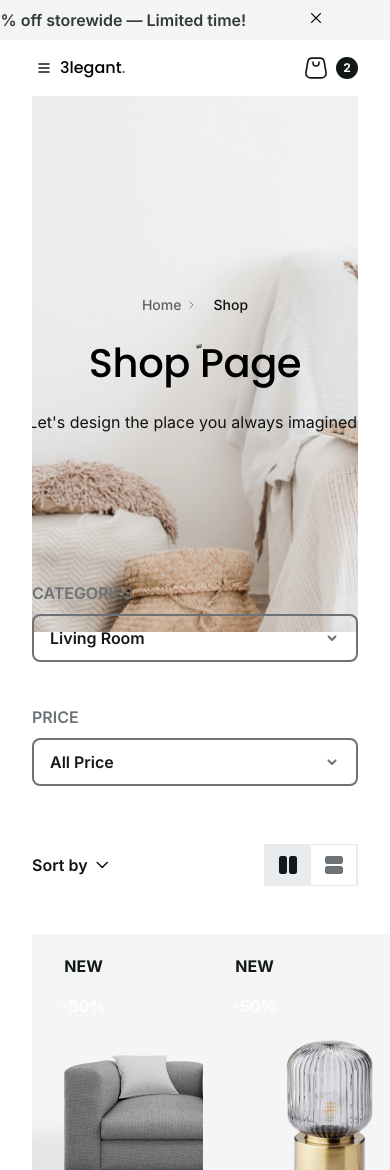
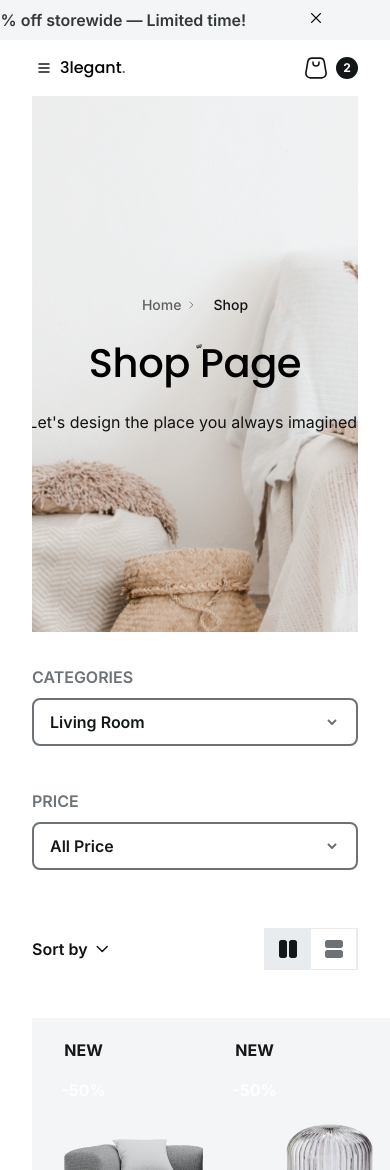
Before and after one commit to Hamiiiidreza/Home-Style, a React (Vite) app: page /Shop in a window 390 px wide. Shown: the top 1170 px of the page. Built offline with nearby package versions, Linux system fonts and the light colour scheme.

Commit message:
(fix):redesign shop pages

```diff
--- a/src/pages/Shop/Shop.jsx
+++ b/src/pages/Shop/Shop.jsx
@@ -29,7 +29,7 @@ function Shop() {
           desc="Let's design the place you always imagined."
         />
       </Header>
-      <div className="-mt-21">
+      <div className="mt-0 md:-mt-21">
        <FilterAndSortpanel
           mode="shop"
         />
```
